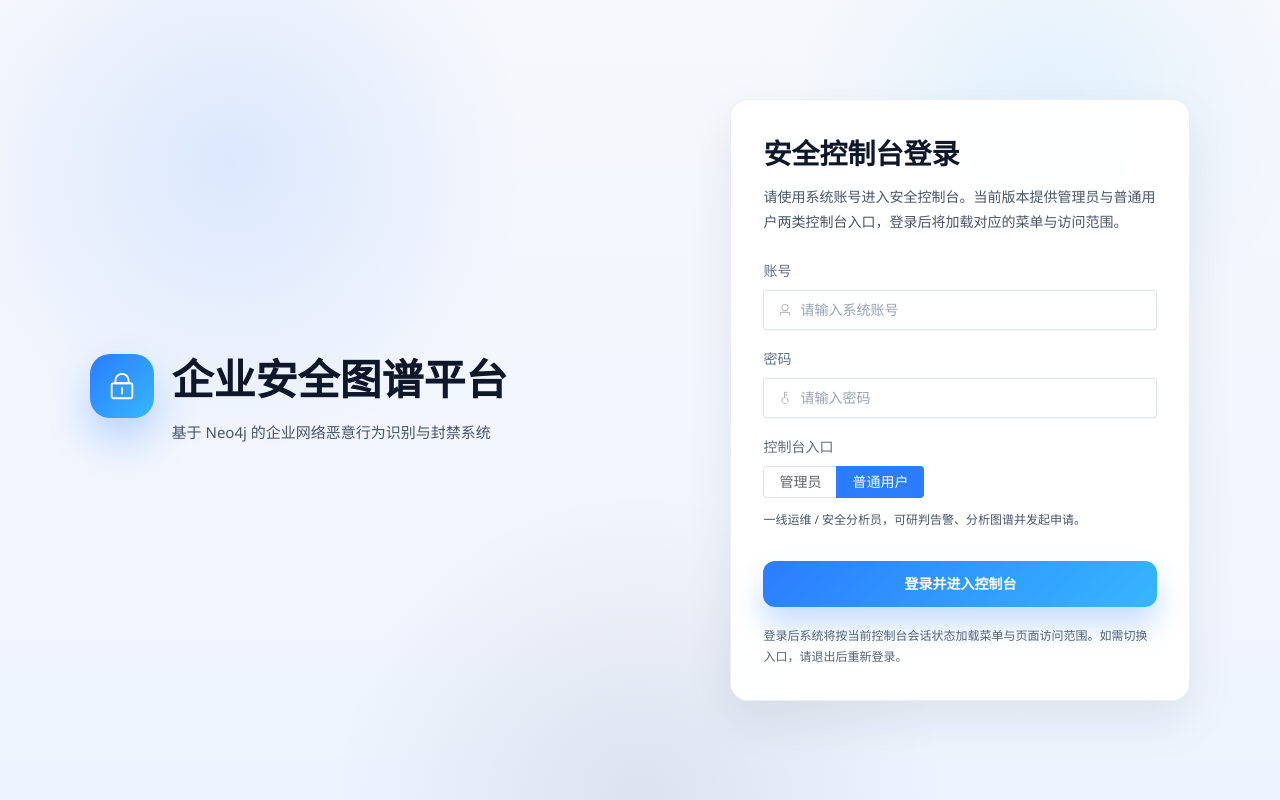
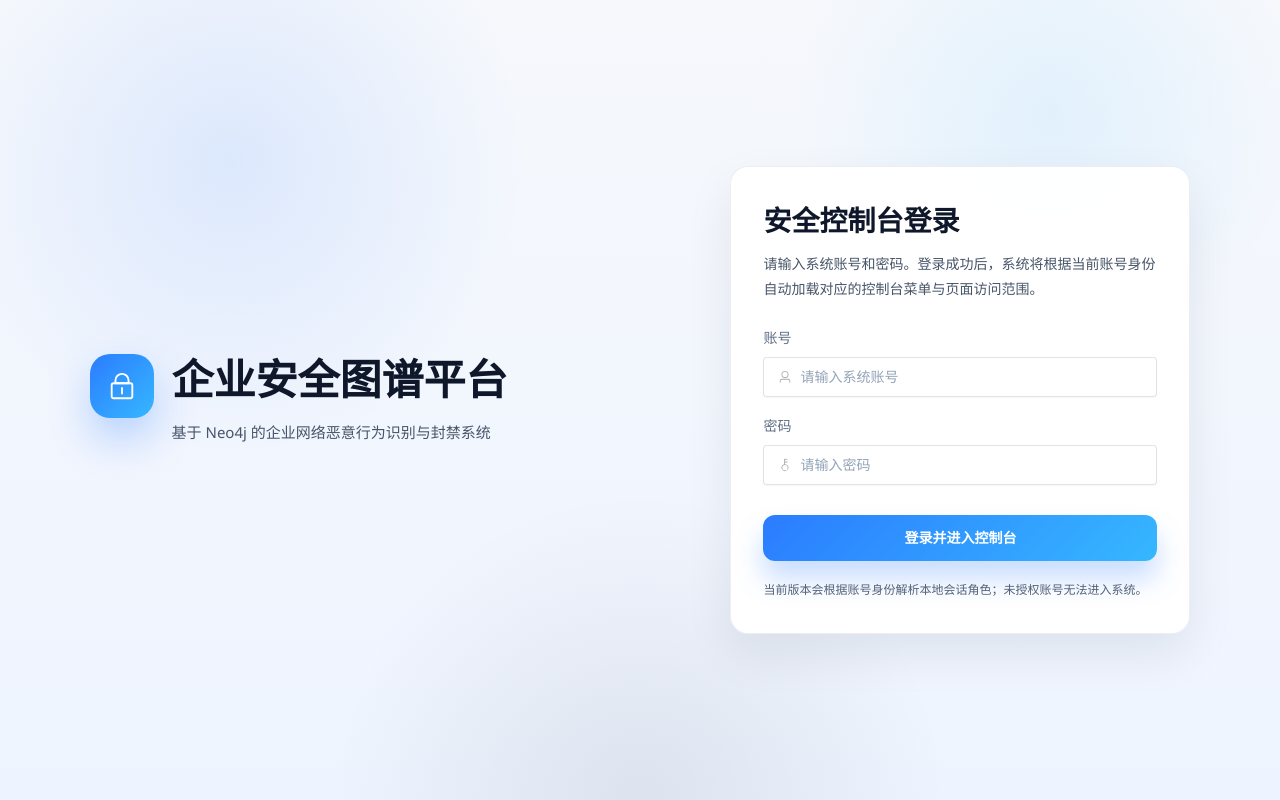
Before and after one commit to wxin10/enterprise-security-graph, a Vue app in the folder frontend/: page /login in a window 1280 px wide. Built offline with nearby package versions, Linux system fonts and the light colour scheme.

Commit message:
refactor: derive login role from account instead of manual selection

```diff
--- a/frontend/src/utils/auth.js
+++ b/frontend/src/utils/auth.js
@@ -1,9 +1,8 @@
 // 文件路径：frontend/src/utils/auth.js
 // 作用说明：
-// 1. 统一维护前端模拟登录用户、角色、菜单和按钮权限配置。
+// 1. 统一维护当前版本的本地登录会话用户、角色、菜单和按钮权限配置。
 // 2. 为登录页、路由守卫、主布局菜单和后续页面权限控制提供公共方法。
-// 3. 当前阶段不依赖后端权限接口，优先保证毕业设计演示流程完整。
-
+// 3. 当前阶段不接入后端登录 / 用户 / 权限接口，账号身份仍由前端本地映射解析。
 export const STORAGE_USER_KEY = "mock_login_user";
 
 export const ROLE_ADMIN = "admin";
@@ -18,19 +17,6 @@ export const ROLE_HOME_MAP = {
   [ROLE_ADMIN]: "/console/dashboard",
   [ROLE_USER]: "/console/dashboard"
 };
-
-export const LOGIN_ROLE_OPTIONS = [
-  {
-    value: ROLE_ADMIN,
-    label: ROLE_LABEL_MAP[ROLE_ADMIN],
-    description: "高权限运维负责人，可执行审批、规则管理和最终封禁。"
-  },
-  {
-    value: ROLE_USER,
-    label: ROLE_LABEL_MAP[ROLE_USER],
-    description: "一线运维 / 安全分析员，可研判告警、分析图谱并发起申请。"
-  }
-];
 
 export const PERMISSION_KEYS = {
   ALERT_MARK: "alert:mark",
@@ -77,8 +63,8 @@ export const MENU_ITEMS = [
   { path: "/console/profile", label: "个人中心", icon: "User", roles: [ROLE_ADMIN, ROLE_USER] }
 ];
 
-const USER_TEMPLATES = {
-  [ROLE_ADMIN]: {
+const ACCOUNT_USER_TEMPLATES = {
+  admin: {
     user_id: "ADMIN-001",
     username: "admin",
     display_name: "平台管理员",
@@ -86,18 +72,45 @@ const USER_TEMPLATES = {
     title: "高权限运维负责人",
     role: ROLE_ADMIN
   },
-  [ROLE_USER]: {
+  analyst: {
     user_id: "OPS-001",
     username: "analyst",
     display_name: "值班分析员",
     department: "安全运营中心",
     title: "一线运维 / 安全分析员",
     role: ROLE_USER
+  },
+  user: {
+    user_id: "OPS-002",
+    username: "user",
+    display_name: "一线运维人员",
+    department: "安全运营中心",
+    title: "一线运维 / 安全分析员",
+    role: ROLE_USER
   }
 };
 
+const ACCOUNT_ROLE_MAP = Object.keys(ACCOUNT_USER_TEMPLATES).reduce((result, accountKey) => {
+  result[accountKey] = ACCOUNT_USER_TEMPLATES[accountKey].role;
+  return result;
+}, {});
+
+function normalizeAccountName(username) {
+  return String(username || "").trim().toLowerCase();
+}
+
+function getAccountTemplate(username) {
+  const normalizedAccount = normalizeAccountName(username);
+  return normalizedAccount ? ACCOUNT_USER_TEMPLATES[normalizedAccount] || null : null;
+}
+
 export function normalizeRole(role) {
   return role === ROLE_ADMIN ? ROLE_ADMIN : ROLE_USER;
+}
+
+export function resolveRoleByAccount(username) {
+  const normalizedAccount = normalizeAccountName(username);
+  return normalizedAccount ? ACCOUNT_ROLE_MAP[normalizedAccount] || null : null;
 }
 
 export function getRoleLabel(role) {
@@ -130,14 +143,16 @@ export function canAccessRoles(user, roles = []) {
 }
 
 export function buildMockUser(formModel = {}) {
-  const resolvedRole = normalizeRole(formModel.role);
-  const template = USER_TEMPLATES[resolvedRole];
+  const template = getAccountTemplate(formModel.username);
+  if (!template) {
+    return null;
+  }
 
   return {
     ...template,
-    username: String(formModel.username || template.username).trim() || template.username,
-    display_name: String(formModel.display_name || template.display_name).trim() || template.display_name,
-    role: resolvedRole,
+    username: template.username,
+    display_name: template.display_name,
+    role: normalizeRole(template.role),
     login_at: new Date().toISOString()
   };
 }
@@ -161,9 +176,20 @@ export function getCurrentUser() {
     return parsedValue ? { ...parsedValue, role: normalizeRole(parsedValue.role) } : null;
   } catch (error) {
     // 兼容旧版本仅保存账号字符串的情况，避免已有演示数据失效。
+    const fallbackUser = buildMockUser({ username: rawValue });
+    if (fallbackUser) {
+      saveCurrentUser(fallbackUser);
+      return fallbackUser;
+    }
+
     const fallbackRole = String(rawValue).toLowerCase().includes("admin") ? ROLE_ADMIN : ROLE_USER;
-    const fallbackUser = buildMockUser({ username: rawValue, role: fallbackRole });
-    saveCurrentUser(fallbackUser);
-    return fallbackUser;
+    const fallbackTemplate = fallbackRole === ROLE_ADMIN ? ACCOUNT_USER_TEMPLATES.admin : ACCOUNT_USER_TEMPLATES.analyst;
+    const legacyUser = {
+      ...fallbackTemplate,
+      role: fallbackRole,
+      login_at: new Date().toISOString()
+    };
+    saveCurrentUser(legacyUser);
+    return legacyUser;
   }
 }
--- a/frontend/src/views/LoginView.vue
+++ b/frontend/src/views/LoginView.vue
@@ -3,8 +3,8 @@
     文件路径：frontend/src/views/LoginView.vue
     作用说明：
     1. 提供系统登录页。
-    2. 提供当前版本的控制台登录入口和入口选择。
-    3. 登录后根据现有会话状态跳转到对应首页，并初始化本地申请数据。
+    2. 提供当前版本的安全控制台统一登录入口。
+    3. 登录后根据账号身份生成本地会话，并跳转到对应首页。
   -->
   <div class="login-page">
     <div class="login-page__background"></div>
@@ -25,7 +25,9 @@
       <div class="login-panel security-panel">
         <div class="login-panel__header">
           <h1>安全控制台登录</h1>
-          <p>请使用系统账号进入安全控制台。当前版本提供管理员与普通用户两类控制台入口，登录后将加载对应的菜单与访问范围。</p>
+          <p>
+            请输入系统账号和密码。登录成功后，系统将根据当前账号身份自动加载对应的控制台菜单与页面访问范围。
+          </p>
         </div>
 
         <el-form :model="formModel" label-position="top" class="login-form">
@@ -57,28 +59,13 @@
             </el-input>
           </el-form-item>
 
-          <el-form-item label="控制台入口">
-            <el-radio-group v-model="formModel.role" class="role-selector">
-              <el-radio-button
-                v-for="item in LOGIN_ROLE_OPTIONS"
-                :key="item.value"
-                :value="item.value"
-              >
-                {{ item.label }}
-              </el-radio-button>
-            </el-radio-group>
-            <div class="role-description">
-              {{ currentRoleDescription }}
-            </div>
-          </el-form-item>
-
           <el-button class="login-button" type="primary" size="large" @click="handleLogin">
             登录并进入控制台
           </el-button>
         </el-form>
 
         <div class="login-hint">
-          登录后系统将按当前控制台会话状态加载菜单与页面访问范围。如需切换入口，请退出后重新登录。
+          当前版本会根据账号身份解析本地会话角色；未授权账号无法进入系统。
         </div>
       </div>
     </div>
@@ -88,41 +75,26 @@
 <script setup>
 // 文件路径：frontend/src/views/LoginView.vue
 // 作用说明：
-// 1. 提供当前版本的控制台登录入口。
-// 2. 登录成功后写入统一的会话用户信息，并根据角色跳转到对应首页。
-// 3. 初始化本地申请数据，保持控制台流程可运行。
-
-import { computed, onMounted, reactive } from "vue";
+// 1. 提供当前版本的安全控制台统一登录入口。
+// 2. 登录成功后写入统一的会话用户信息，并根据账号映射角色跳转到对应首页。
+// 3. 初始化本地申请数据，保持当前控制台流程可运行。
+import { onMounted, reactive } from "vue";
 import { useRouter } from "vue-router";
 import { ElMessage } from "element-plus";
 
-import {
-  ROLE_USER,
-  LOGIN_ROLE_OPTIONS,
-  buildMockUser,
-  getCurrentUser,
-  getRoleHomePath,
-  getRoleLabel,
-  saveCurrentUser
-} from "@/utils/auth";
+import { buildMockUser, getCurrentUser, getRoleHomePath, getRoleLabel, saveCurrentUser } from "@/utils/auth";
 import { listDisposalRequests } from "@/utils/mock-storage";
 
 const router = useRouter();
 
 const formModel = reactive({
   username: "",
-  password: "",
-  role: ROLE_USER
-});
-
-const currentRoleDescription = computed(() => {
-  const currentRoleOption = LOGIN_ROLE_OPTIONS.find((item) => item.value === formModel.role);
-  return currentRoleOption?.description || "";
+  password: ""
 });
 
 function handleLogin() {
-  // 当前版本继续复用现有会话构造逻辑，保证登录页、控制台入口和菜单加载链路保持可运行。
-  // 这里同时初始化本地申请数据，避免后续页面首次进入时缺少必要的基础记录。
+  // 当前阶段继续复用本地会话构造逻辑，保证登录页、控制台入口和菜单加载链路保持可运行。
+  // 与前一版本不同的是，角色不再由页面手动选择，而是由账号映射结果自动决定。
   if (!String(formModel.username || "").trim()) {
     ElMessage.warning("请输入登录账号");
     return;
@@ -134,6 +106,11 @@ function handleLogin() {
   }
 
   const currentUser = buildMockUser(formModel);
+  if (!currentUser) {
+    ElMessage.error("账号不存在或当前账号无权限进入系统");
+    return;
+  }
+
   saveCurrentUser(currentUser);
   listDisposalRequests();
 
@@ -238,17 +215,6 @@ onMounted(() => {
   margin-top: 26px;
 }
 
-.role-selector {
-  width: 100%;
-}
-
-.role-description {
-  margin-top: 12px;
-  color: #475569;
-  font-size: 12px;
-  line-height: 1.7;
-}
-
 .login-button {
   width: 100%;
   margin-top: 12px;
```
Also changed, not shown: 2 other files (tests, documents, lock files or other folders).
